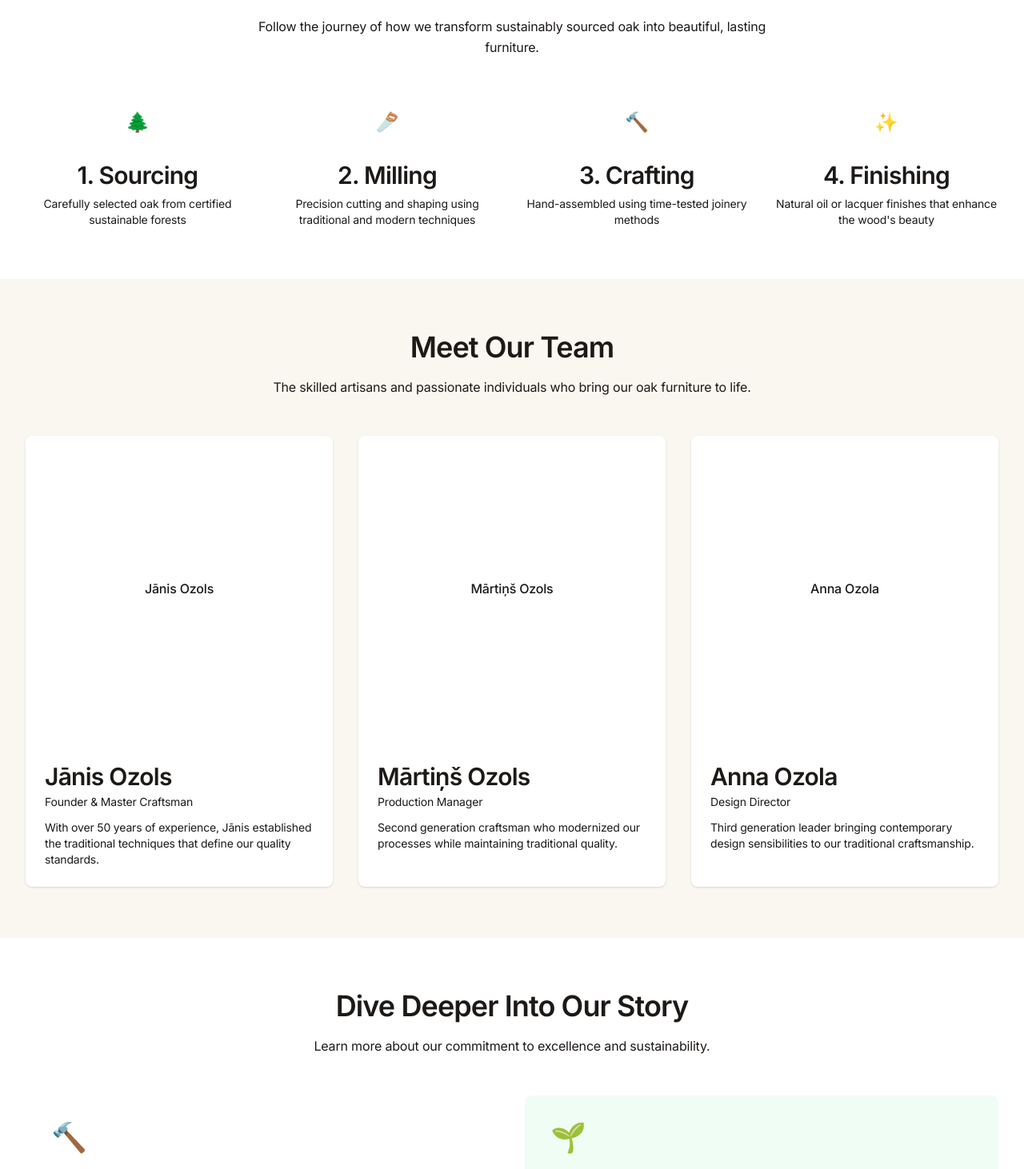
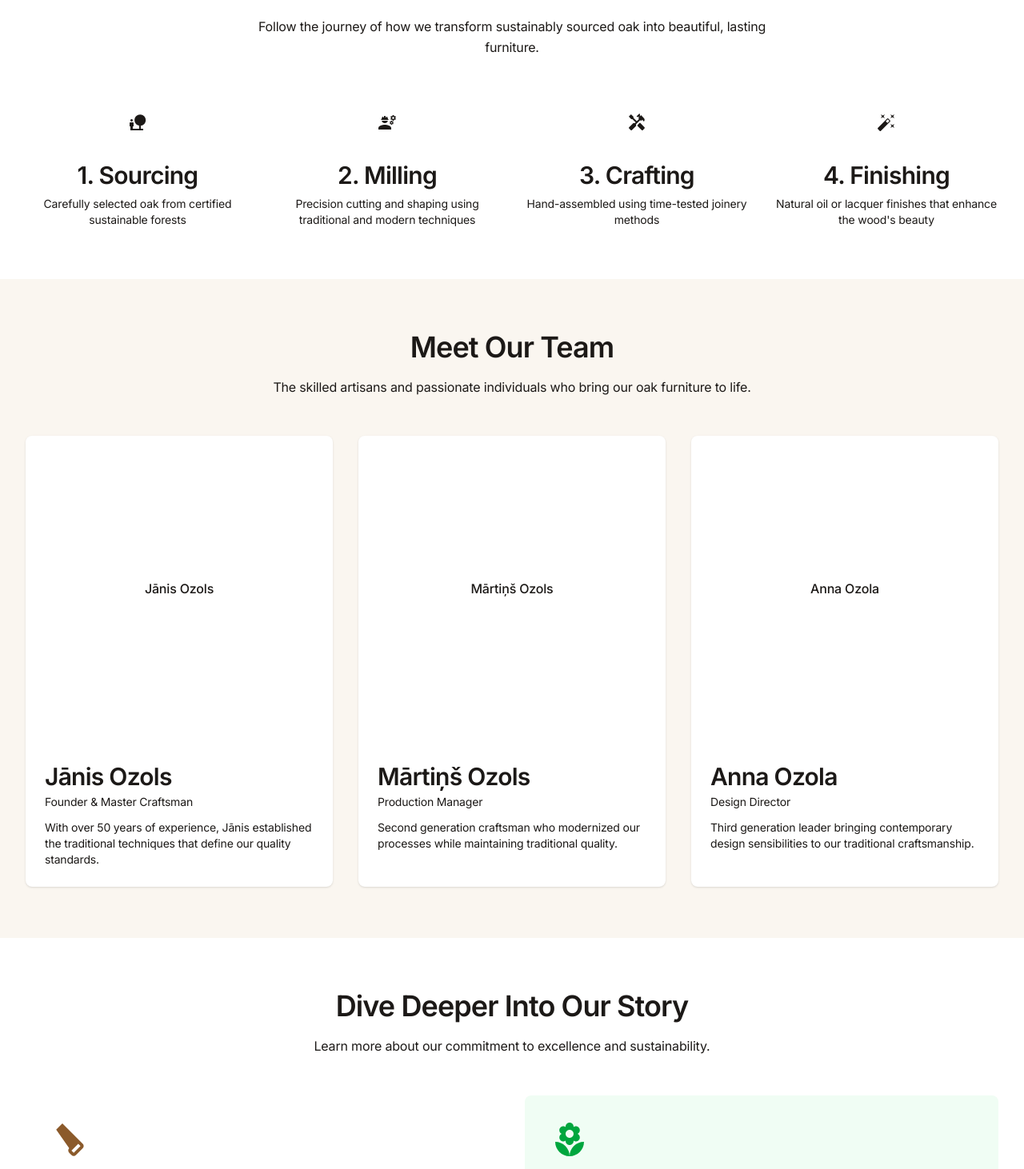
Before and after one commit to ernissmal/wood-and-good-frontend, a Next.js app: page /about in a window 1280 px wide. Shown: the part 1660-3122 px from the top of the page at 80% size. Built offline with nearby package versions, Linux system fonts and the light colour scheme; no server answers.

Commit message:
Replace emoji placeholders with Material-UI icons for improved visual consistency on AboutPage

```diff
--- a/src/app/about/page.tsx
+++ b/src/app/about/page.tsx
@@ -132,7 +132,7 @@ export default function AboutPage() {
           <div className="grid grid-cols-1 md:grid-cols-2 lg:grid-cols-4 gap-8">
             <div className="text-center">
               <div className="bg-oak-100 w-16 h-16 rounded-full flex items-center justify-center mx-auto mb-4">
-                <span className="text-2xl">🌲</span>
+                <NaturePeople className="text-oak-600" sx={{ fontSize: 24 }} />
               </div>
               <h3 className="font-semibold text-oak-800 mb-2">1. Sourcing</h3>
               <p className="text-sm text-oak-600">
@@ -142,7 +142,7 @@ export default function AboutPage() {
 
             <div className="text-center">
               <div className="bg-oak-100 w-16 h-16 rounded-full flex items-center justify-center mx-auto mb-4">
-                <span className="text-2xl">🪚</span>
+                <Engineering className="text-oak-600" sx={{ fontSize: 24 }} />
               </div>
               <h3 className="font-semibold text-oak-800 mb-2">2. Milling</h3>
               <p className="text-sm text-oak-600">
@@ -152,7 +152,7 @@ export default function AboutPage() {
 
             <div className="text-center">
               <div className="bg-oak-100 w-16 h-16 rounded-full flex items-center justify-center mx-auto mb-4">
-                <span className="text-2xl">🔨</span>
+                <Handyman className="text-oak-600" sx={{ fontSize: 24 }} />
               </div>
               <h3 className="font-semibold text-oak-800 mb-2">3. Crafting</h3>
               <p className="text-sm text-oak-600">
@@ -162,7 +162,7 @@ export default function AboutPage() {
 
             <div className="text-center">
               <div className="bg-oak-100 w-16 h-16 rounded-full flex items-center justify-center mx-auto mb-4">
-                <span className="text-2xl">✨</span>
+                <AutoFixHigh className="text-oak-600" sx={{ fontSize: 24 }} />
               </div>
               <h3 className="font-semibold text-oak-800 mb-2">4. Finishing</h3>
               <p className="text-sm text-oak-600">
@@ -247,7 +247,9 @@ export default function AboutPage() {
           <div className="grid grid-cols-1 md:grid-cols-2 gap-8">
             <Link href="/about/craftsmanship" className="group">
               <div className="bg-oak-50 rounded-lg p-8 hover:shadow-lg transition-shadow">
-                <div className="text-4xl mb-4 group-hover:scale-110 transition-transform">🔨</div>
+                <div className="text-4xl mb-4 group-hover:scale-110 transition-transform text-oak-600 flex">
+                  <Carpenter sx={{ fontSize: 48 }} />
+                </div>
                 <h3 className="text-2xl font-bold text-oak-800 mb-4 group-hover:text-oak-600 transition-colors">
                   Our Craftsmanship
                 </h3>
@@ -263,7 +265,9 @@ export default function AboutPage() {
 
             <Link href="/about/sustainability" className="group">
               <div className="bg-green-50 rounded-lg p-8 hover:shadow-lg transition-shadow">
-                <div className="text-4xl mb-4 group-hover:scale-110 transition-transform">🌱</div>
+                <div className="text-4xl mb-4 group-hover:scale-110 transition-transform text-green-600 flex">
+                  <LocalFlorist sx={{ fontSize: 48 }} />
+                </div>
                 <h3 className="text-2xl font-bold text-oak-800 mb-4 group-hover:text-green-700 transition-colors">
                   Our Sustainability
                 </h3>
```
